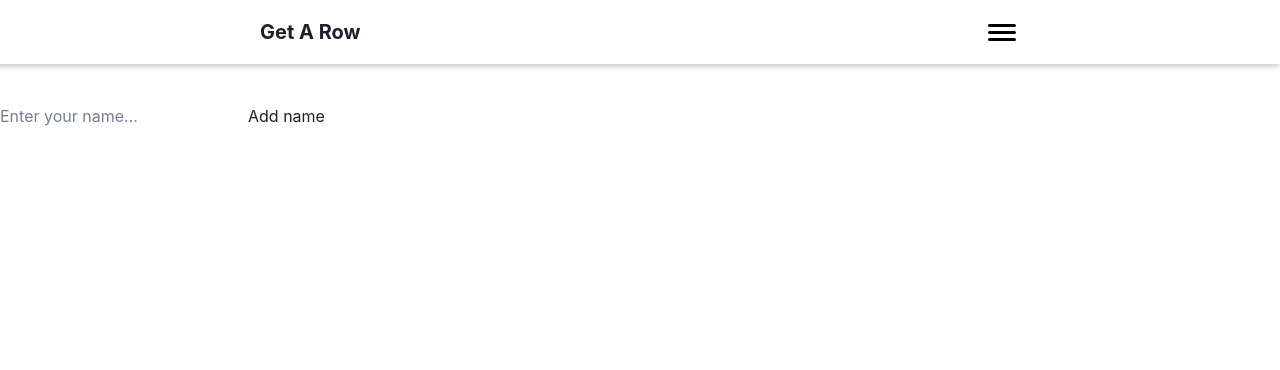
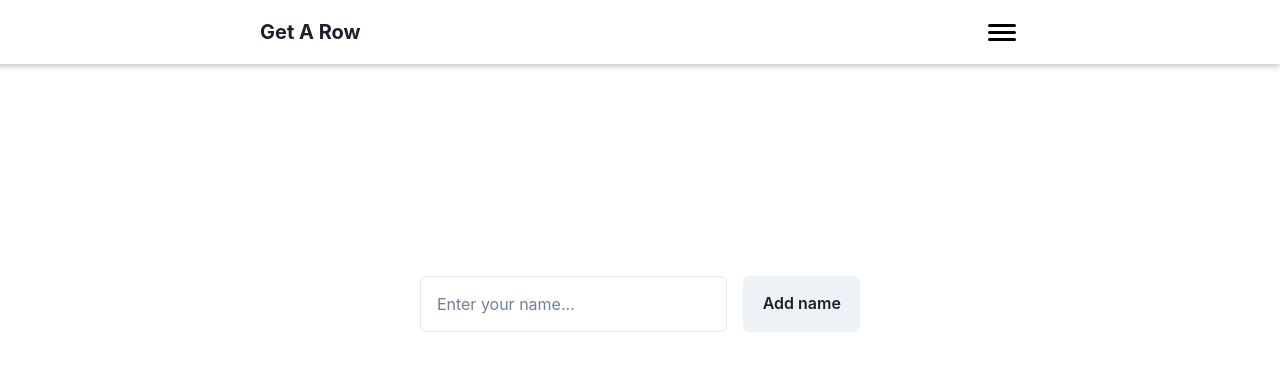
Before and after one commit to felix-odenhall/get-a-row, a React (Create React App) app: page / in a window 1280 px wide. Shown: the top 370 px of the page. Built offline with nearby package versions, Linux system fonts and the light colour scheme.

Commit message:
style input and add button

```diff
--- a/src/components/CreateUserForm/CreateUserForm.tsx
+++ b/src/components/CreateUserForm/CreateUserForm.tsx
@@ -1,3 +1,4 @@
+import { Box, Button, Input } from "@chakra-ui/react";
 import useStore from "../../store/zustandStore";
 
 export const CreateUserForm = () => {
@@ -14,10 +15,18 @@ export const CreateUserForm = () => {
   };
 
   return (
-    <>
+    <Box
+      h="50vh"
+      w="100%"
+      display="flex"
+      justifyContent="center"
+      alignItems="center"
+    >
       <form onSubmit={handleSubmit}>
-        <input
+        <Box display="flex" gap="4" px="4">
+          <Input
             id="username"
+            h="14"
             type="text"
             name="username"
             autoComplete="off"
@@ -25,8 +34,11 @@ export const CreateUserForm = () => {
             placeholder="Enter your name..."
             required
           />
-        <button type="submit">Add name</button>
+          <Button type="submit" h="14" px="8">
+            Add name
+          </Button>
+        </Box>
       </form>
-    </>
+    </Box>
   );
 };
```
Lines whose indentation alone changed are shown as unchanged.
